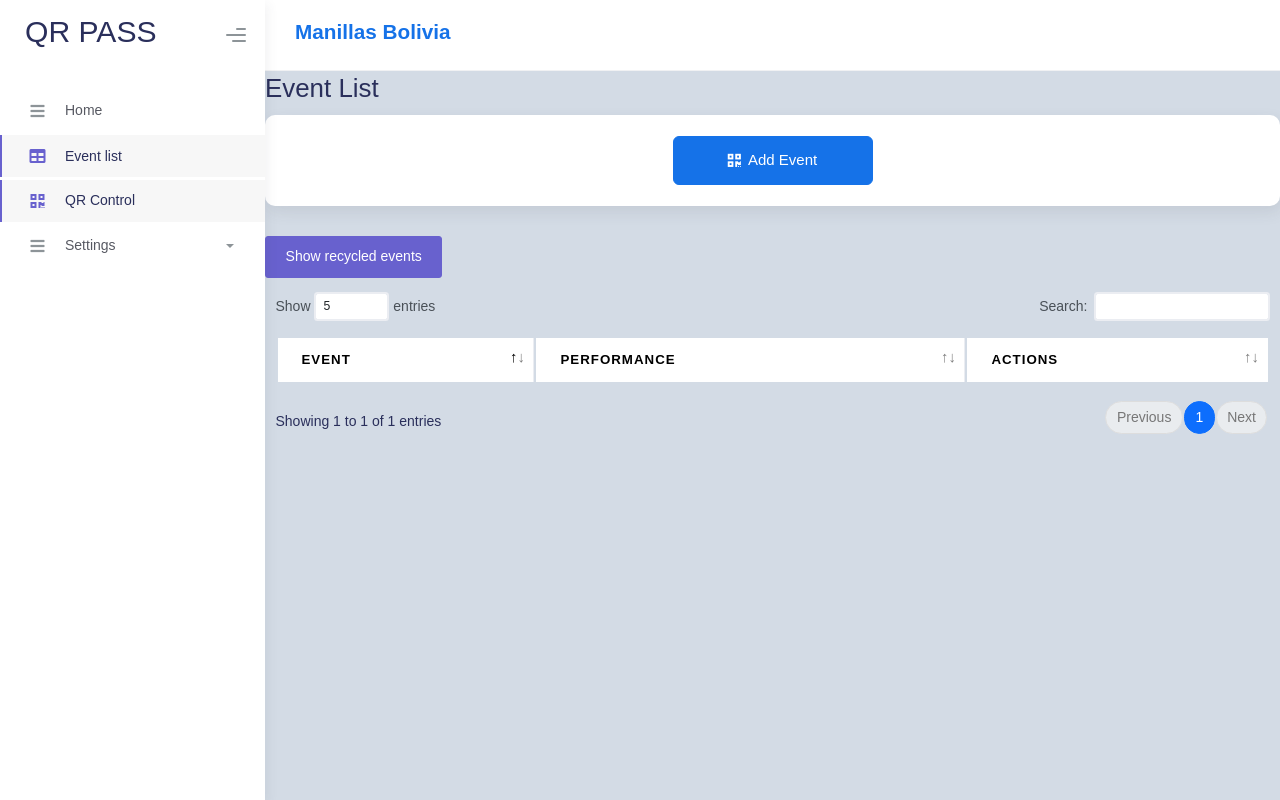
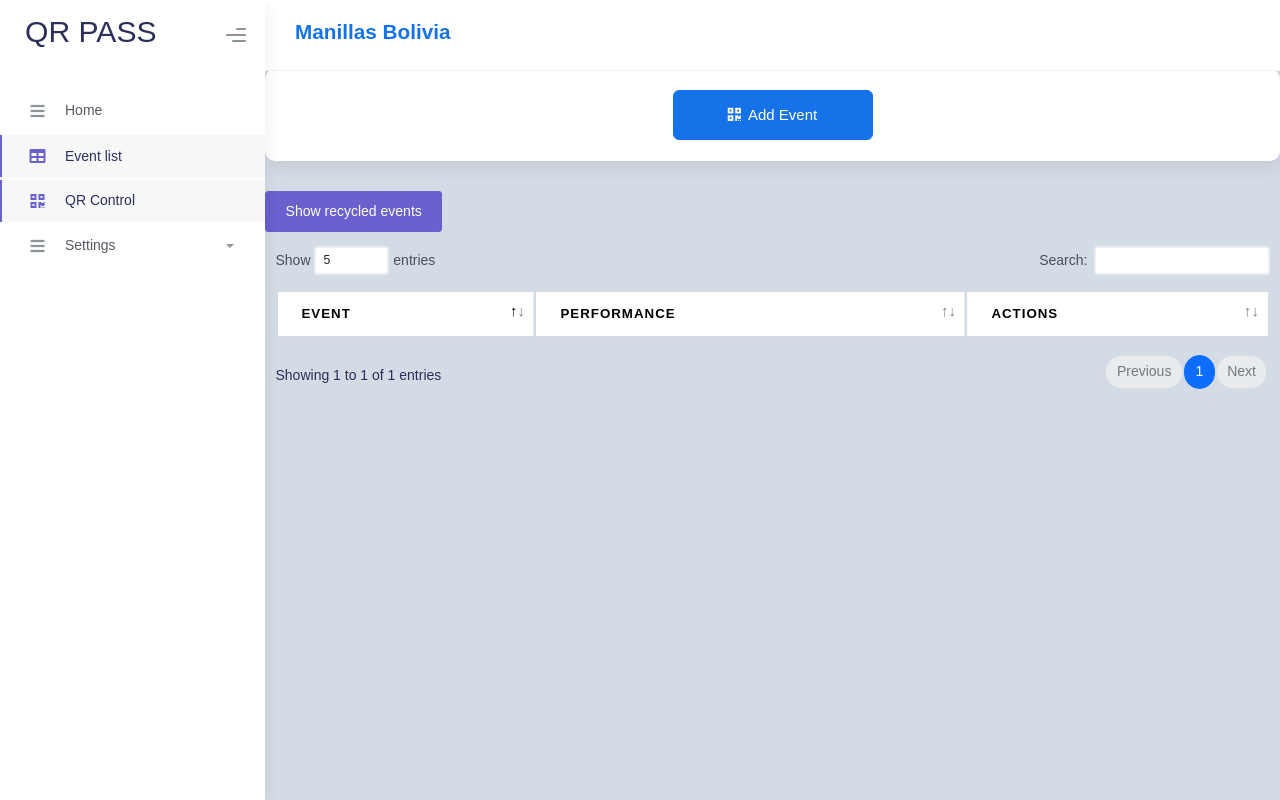
Before and after one commit to JoseDevApps/WristScan, a Django app: template App/dashboard/templates/dashboard/tables_event.html in a window 1280 px wide. Run offline with Django 4.2, Linux system fonts and the light colour scheme; the template is opened without the code that fills it: most values are stand-ins (such as "Sample title", 1, 10 or a date in 2020); some libraries are stand-ins or nearby versions; some web fonts are replaced.

Commit message:
update table

```diff
--- a/App/dashboard/templates/dashboard/qrscan.html
+++ b/App/dashboard/templates/dashboard/qrscan.html
@@ -148,7 +148,6 @@
 
 
 
-    <h1>QR Control</h1>
     <!-- <div style="display: flex; justify-content: center; align-items: center; height: 5vh;"> -->
       {{ form.as_p }}
     <!-- </div> -->
--- a/App/dashboard/templates/dashboard/tables_event.html
+++ b/App/dashboard/templates/dashboard/tables_event.html
@@ -148,7 +148,6 @@
 
    <div class="container">
     <div class="table-responsive">
-      <h2>Event List</h2>
       <!-- Button -->
       <div class="row">
         <div class="col-md-12">
```
